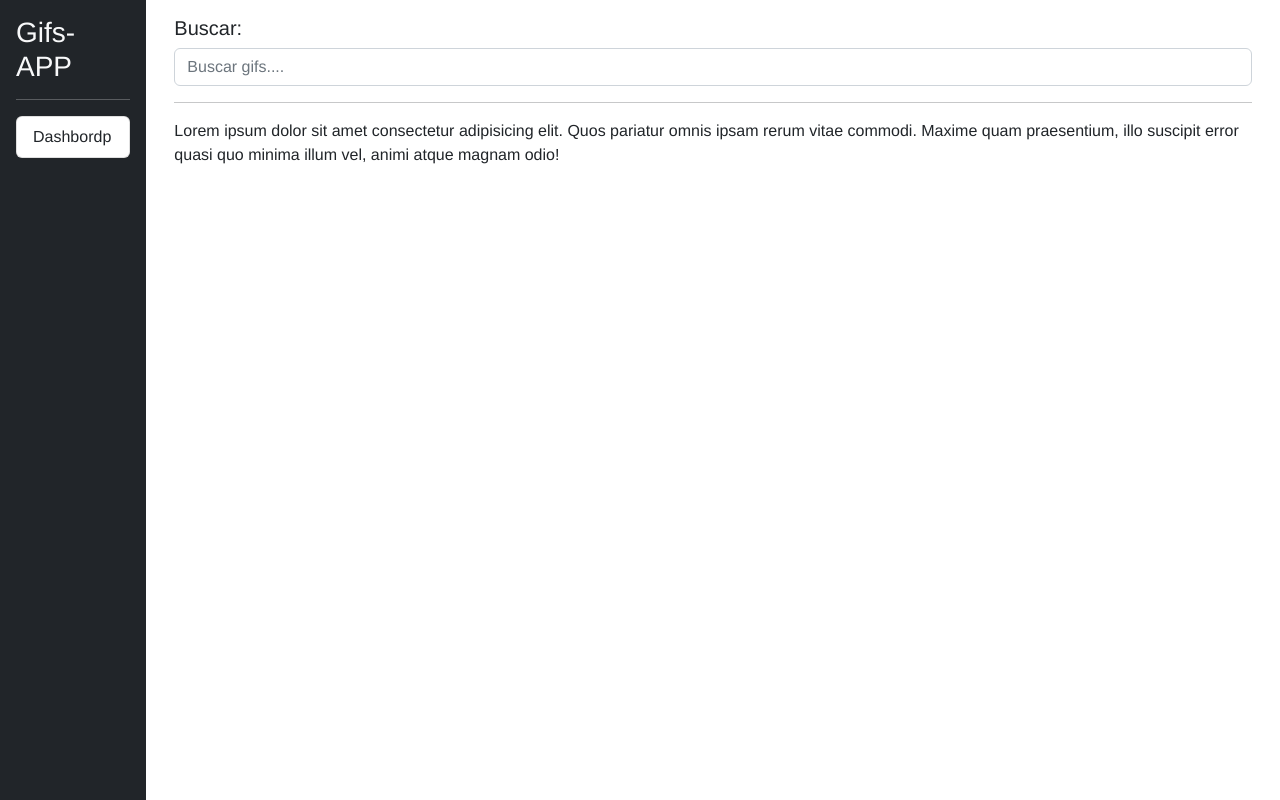
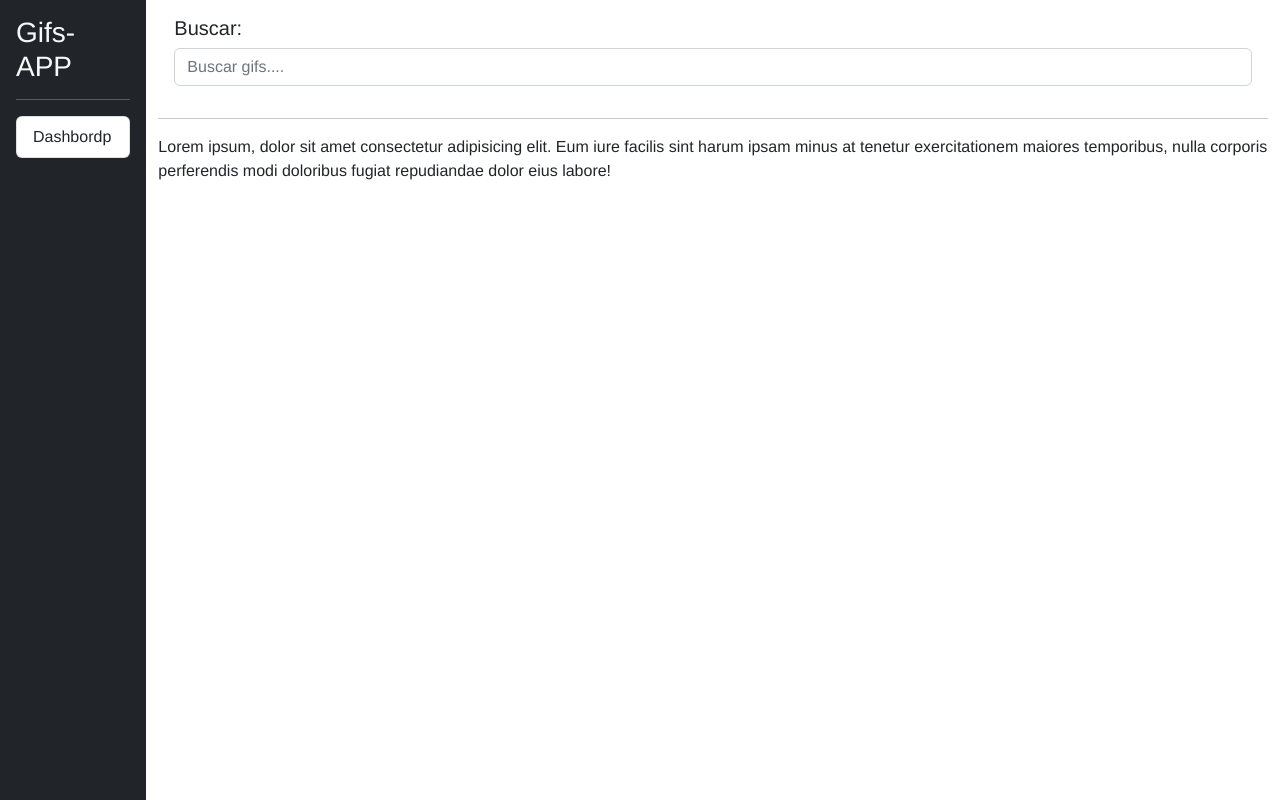
Before and after one commit to Cold-Reactor/Curso-Angular, an Angular app: page / in a window 1280 px wide. Built offline with nearby package versions, Linux system fonts and the light colour scheme.

Commit message:
Tercera subida en desarrollo

```diff
--- a/src/app/app.component.html
+++ b/src/app/app.component.html
@@ -1,9 +1,6 @@
 <div class="d-flex">
-
   <!--! Side bar -->
   <app-sidebar></app-sidebar>
   <!--! Fin de side bar -->
   <app-gifs-page></app-gifs-page>
-
-
 </div>
--- a/src/app/gifs/busqueda/busqueda.component.html
+++ b/src/app/gifs/busqueda/busqueda.component.html
@@ -1 +1,8 @@
-<p>busqueda works!</p>
+<h5>Buscar:</h5>
+<input
+  type="text"
+  class="form-control"
+  placeholder="Buscar gifs...."
+  #txtBuscar
+  (keyup.enter)="buscar()"
+/>
--- a/src/app/gifs/busqueda/busqueda.component.ts
+++ b/src/app/gifs/busqueda/busqueda.component.ts
@@ -1,16 +1,18 @@
-import { Component, OnInit } from '@angular/core';
+import { Component, ElementRef, ViewChild } from '@angular/core';
 
 @Component({
   selector: 'app-busqueda',
   templateUrl: './busqueda.component.html',
-  styles: [
-  ]
+  styles: [],
 })
-export class BusquedaComponent implements OnInit {
+export class BusquedaComponent {
 
-  constructor() { }
+  //TODO: De esta manera se puede manipular los elementos HTML
+  @ViewChild('txtBuscar') txtBuscar!:ElementRef<HTMLInputElement>
 
-  ngOnInit(): void {
+  buscar(){
+    console.log(this.txtBuscar.nativeElement.value)
+    this.txtBuscar.nativeElement.value=""
+
   }
-
 }
--- a/src/app/gifs/gifs-page/gifs-page.component.html
+++ b/src/app/gifs/gifs-page/gifs-page.component.html
@@ -1,16 +1,15 @@
 <div class="container">
-
   <div class="row p-3">
     <div class="col">
-      <h5>Buscar:</h5>
-      <input type="text" class="form-control" placeholder="Buscar gifs....">
-      <hr>
-      <div class="ro">
-        <div class="col">
-          Lorem ipsum dolor sit amet consectetur adipisicing elit. Quos pariatur omnis ipsam rerum vitae commodi.
-          Maxime quam praesentium, illo suscipit error quasi quo minima illum vel, animi atque magnam odio!
-        </div>
-      </div>
+      <app-busqueda></app-busqueda>
+    </div>
+  </div>
+
+  <hr />
+
+  <div class="row">
+    <div class="col">
+      <app-resultados></app-resultados>
     </div>
   </div>
 </div>
--- a/src/app/gifs/gifs-page/gifs-page.component.ts
+++ b/src/app/gifs/gifs-page/gifs-page.component.ts
@@ -2,14 +2,10 @@ import { Component, OnInit } from '@angular/core';
 
 @Component({
   selector: 'app-gifs-page',
-  templateUrl: './gifs-page.component.html'
+  templateUrl: './gifs-page.component.html',
 })
 export class GifsPageComponent implements OnInit {
+  constructor() {}
 
-  constructor() { }
-
-  ngOnInit(): void {
-
-  }
-
+  ngOnInit(): void {}
 }
--- a/src/app/gifs/gifs.module.ts
+++ b/src/app/gifs/gifs.module.ts
@@ -17,7 +17,8 @@ import { ResultadosComponent } from './resultados/resultados.component';
   ],
   exports:[
     BusquedaComponent,
-    GifsPageComponent
+    GifsPageComponent,
+    ResultadosComponent
   ]
 })
 export class GifsModule { }
--- a/src/app/gifs/resultados/resultados.component.html
+++ b/src/app/gifs/resultados/resultados.component.html
@@ -1 +1,5 @@
-<p>resultados works!</p>
+<p>
+  Lorem ipsum, dolor sit amet consectetur adipisicing elit. Eum iure facilis
+  sint harum ipsam minus at tenetur exercitationem maiores temporibus, nulla
+  corporis perferendis modi doloribus fugiat repudiandae dolor eius labore!
+</p>
--- a/src/app/gifs/resultados/resultados.component.ts
+++ b/src/app/gifs/resultados/resultados.component.ts
@@ -3,14 +3,10 @@ import { Component, OnInit } from '@angular/core';
 @Component({
   selector: 'app-resultados',
   templateUrl: './resultados.component.html',
-  styles: [
-  ]
+  styles: [],
 })
 export class ResultadosComponent implements OnInit {
+  constructor() {}
 
-  constructor() { }
-
-  ngOnInit(): void {
-  }
-
+  ngOnInit(): void {}
 }
```
